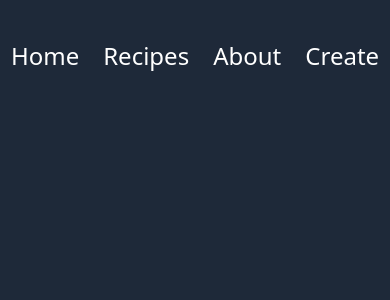
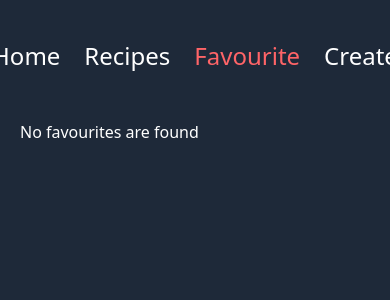
Before and after one commit to puskar2023/react-practice, a React (Vite) app in the folder recipe-application/: page /favourite in a window 390 px wide. Shown: the top 300 px of the page. Built offline with nearby package versions, Linux system fonts and the light colour scheme.

Commit message:
responsive

```diff
--- a/recipe-application/src/components/NavBar.jsx
+++ b/recipe-application/src/components/NavBar.jsx
@@ -6,7 +6,7 @@ const NavBar = () => {
     <div className='text-2xl flex justify-center items-center gap-6 py-10 lg:gap-9'>
       <NavLink to='/' className={(e)=> e.isActive? "text-red-400": ""} >Home</NavLink>
       <NavLink to='/recipes' className={(e)=> e.isActive? "text-red-400": ""} >Recipes</NavLink>
-      <NavLink to='/about' className={(e)=> e.isActive? "text-red-400": ""} >About</NavLink>
+      <NavLink to='/favourite' className={(e)=> e.isActive? "text-red-400": ""} >Favourite</NavLink>
       <NavLink to='/create-recipe' className={(e)=> e.isActive? "text-red-400": ""} >Create</NavLink>
     </div>
   )
--- /dev/null
+++ b/recipe-application/src/pages/Favourite.jsx
@@ -0,0 +1,16 @@
+import RecipeCard from "../components/RecipeCard";
+
+const Favourite = () => {
+  const data = JSON.parse(localStorage.getItem("fav")) || [];
+
+  const renderrecipes = data.map((recipe) => {
+    return <RecipeCard key={recipe.id} recipe={recipe} />
+  })
+  return (
+    <div className="w-[100%] px-2 grid grid-cols-1 gap-7 py-2 lg:px-19 lg:grid-cols-3">
+      {data.length > 0 ? renderrecipes : "No favourites are found"}
+    </div>
+  )
+}
+
+export default Favourite
--- a/recipe-application/src/routes/MainRoutes.jsx
+++ b/recipe-application/src/routes/MainRoutes.jsx
@@ -2,9 +2,9 @@ import React from 'react'
 import { Route, Routes } from 'react-router-dom'
 import Home from '../pages/Home'
 import Recipes from '../pages/Recipes'
-import About from '../pages/About'
 import Create from '../pages/Create'
 import SingleRecipe from '../pages/SingleRecipe'
+import Favourite from '../pages/Favourite'
 
 const MainRoutes = () => {
   return (
@@ -12,7 +12,7 @@ const MainRoutes = () => {
       <Route path='/' element={<Home />} />
       <Route path='/recipes' element={<Recipes />} />
       <Route path='/recipes/details/:id' element={<SingleRecipe />} />
-      <Route path='/about' element={<About />} />
+      <Route path='/favourite' element={<Favourite />} />
       <Route path='/create-recipe' element={<Create />} />
     </Routes>
   )
```
